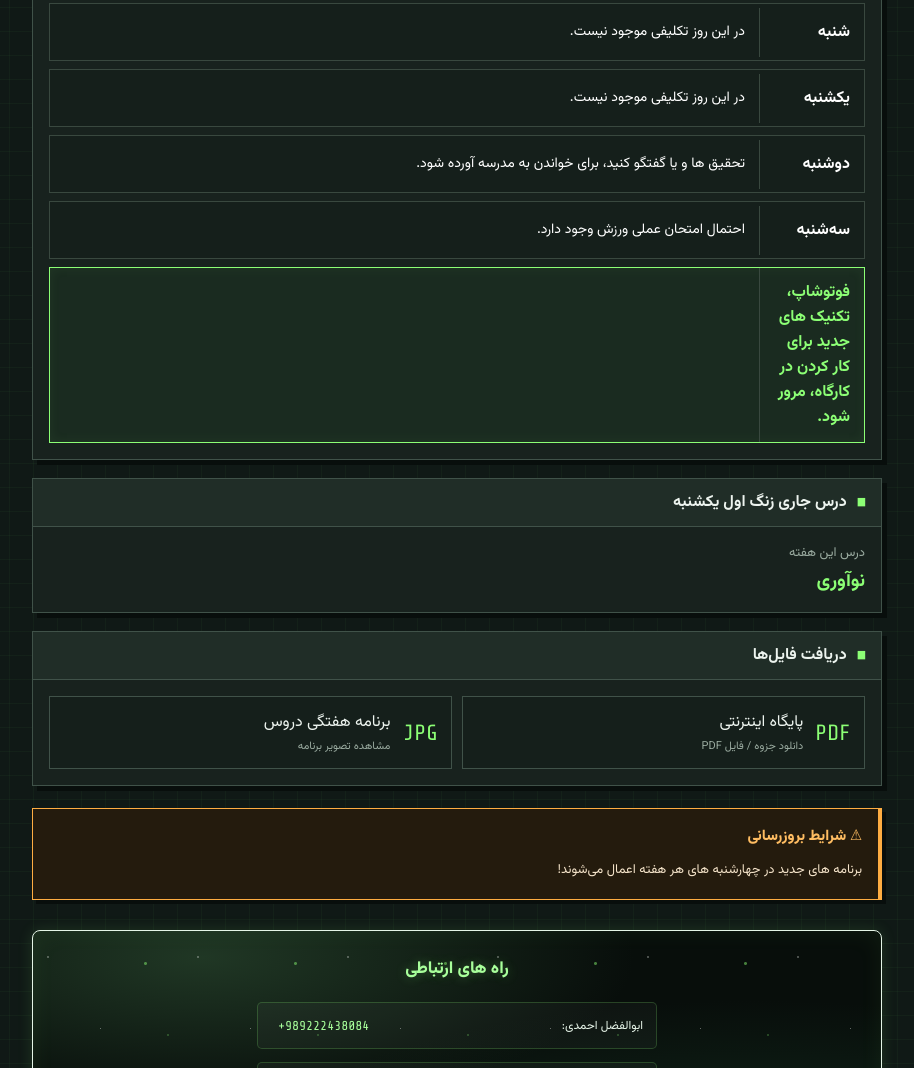
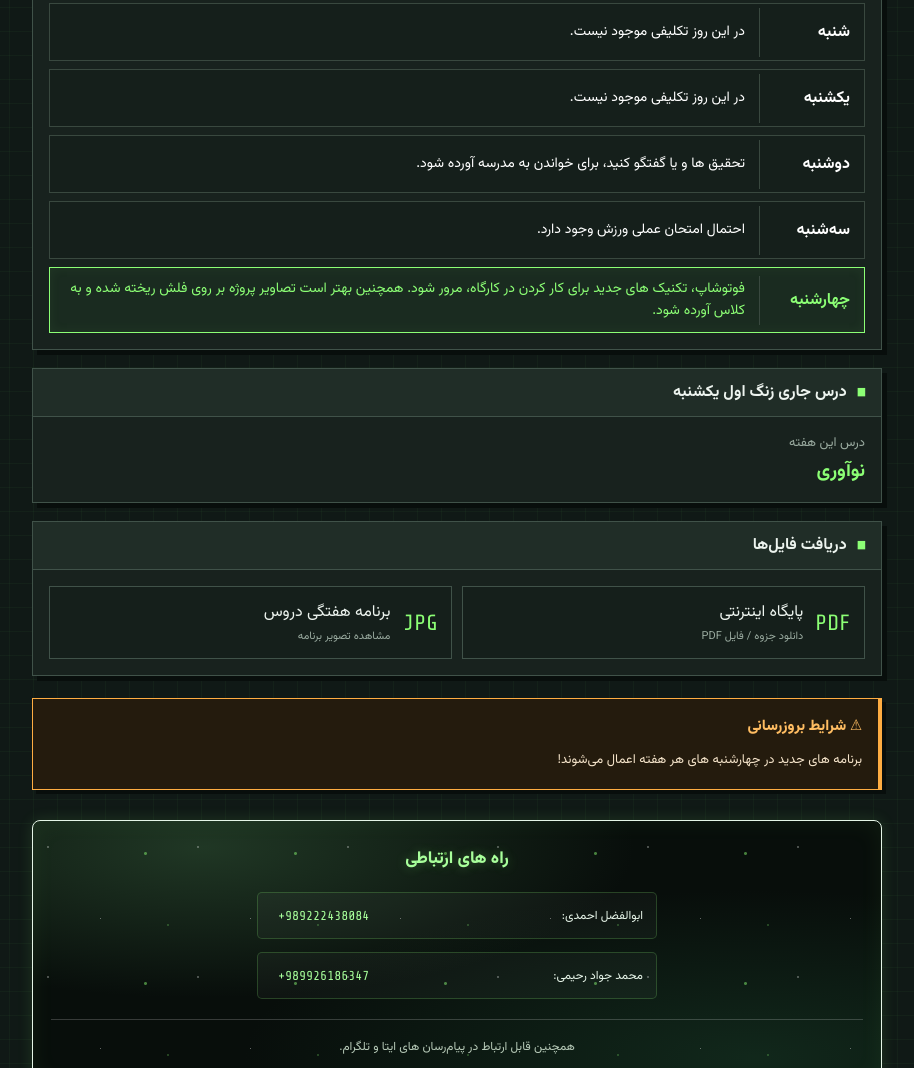
Before and after one commit to javad-rahimi/11payegah, a plain HTML site: page index.html in a window 1280 px wide. Shown: the part 785-1853 px from the top of the page, without its empty margins (183-1097 px from the left). Drawn offline with nearby package versions, Linux system fonts and the light colour scheme.

Commit message:
Update index.html

```diff
--- a/index.html
+++ b/index.html
@@ -567,8 +567,8 @@ font-size:10px
 </div>
 
 <div class="day" data-day="چهارشنبه">
-<div class="day-name">فوتوشاپ، تکنیک های جدید برای کار کردن در کارگاه، مرور شود.</div>
-<div class="day-entry"></div>
+<div class="day-name">چهارشنبه</div>
+<div class="day-entry">فوتوشاپ، تکنیک های جدید برای کار کردن در کارگاه، مرور شود. همچنین بهتر است تصاویر پروژه بر روی فلش ریخته شده و به کلاس آورده شود.</div>
 </div>
 
 </div>
```
